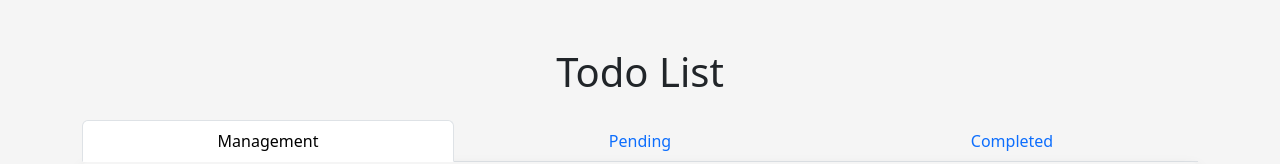
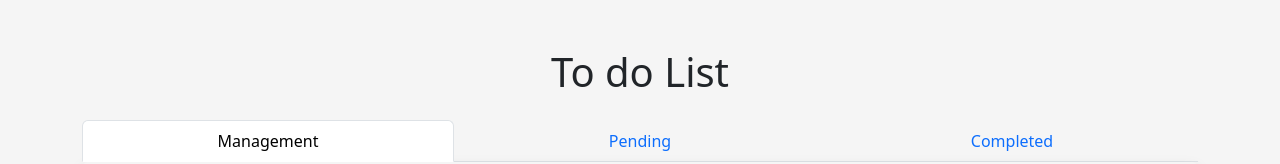
Before and after one commit to SamirFdez/TodoList, a React (Vite) app: page / in a window 1280 px wide. Shown: the top 164 px of the page. Built offline with nearby package versions, Linux system fonts and the light colour scheme.

Commit message:
App done ++

```diff
--- a/src/components/tabsMenu/tabsMenu.jsx
+++ b/src/components/tabsMenu/tabsMenu.jsx
@@ -16,7 +16,7 @@ export const TabsMenu = () => {
     <>
       <Container>
         <h1 className="mt-5 mb-4" style={{ textAlign: "center" }}>
-          Todo List
+          To do List
         </h1>
 
         <Tabs defaultActiveKey="Management" justify>
```
